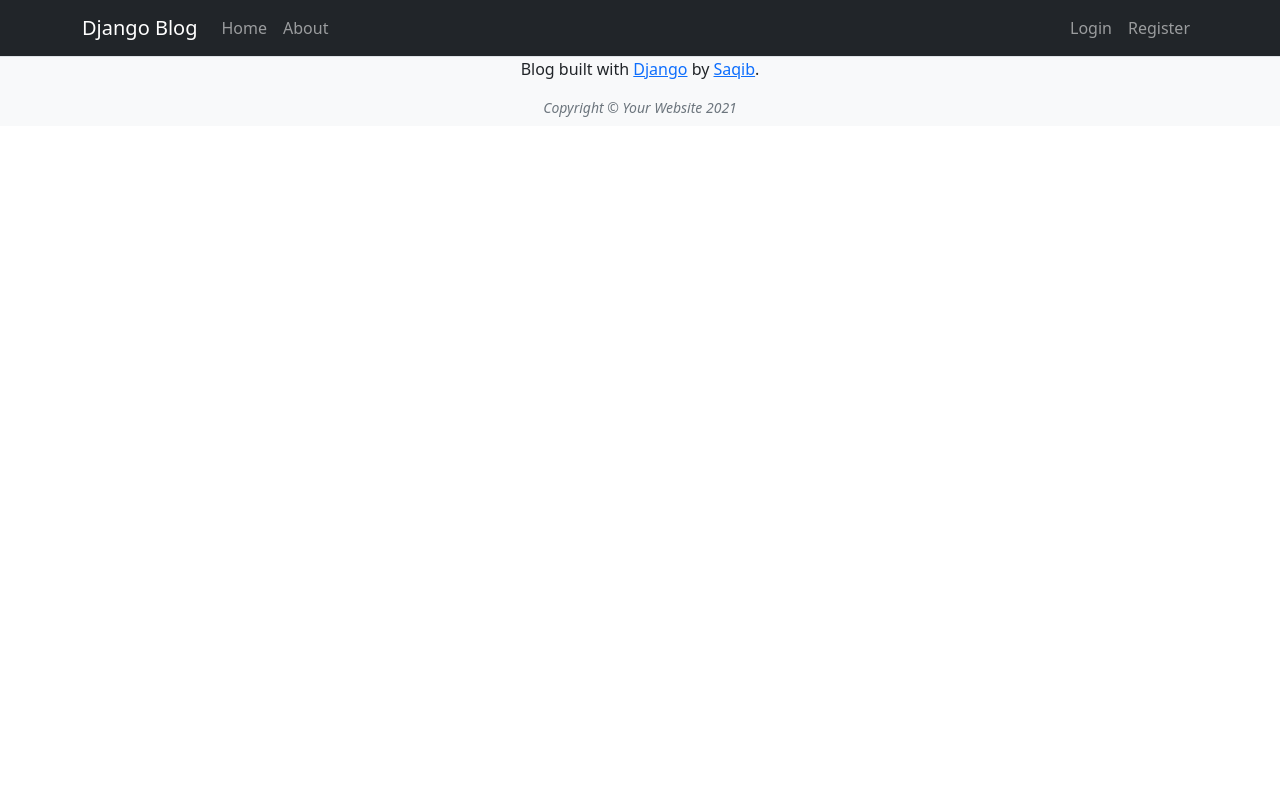
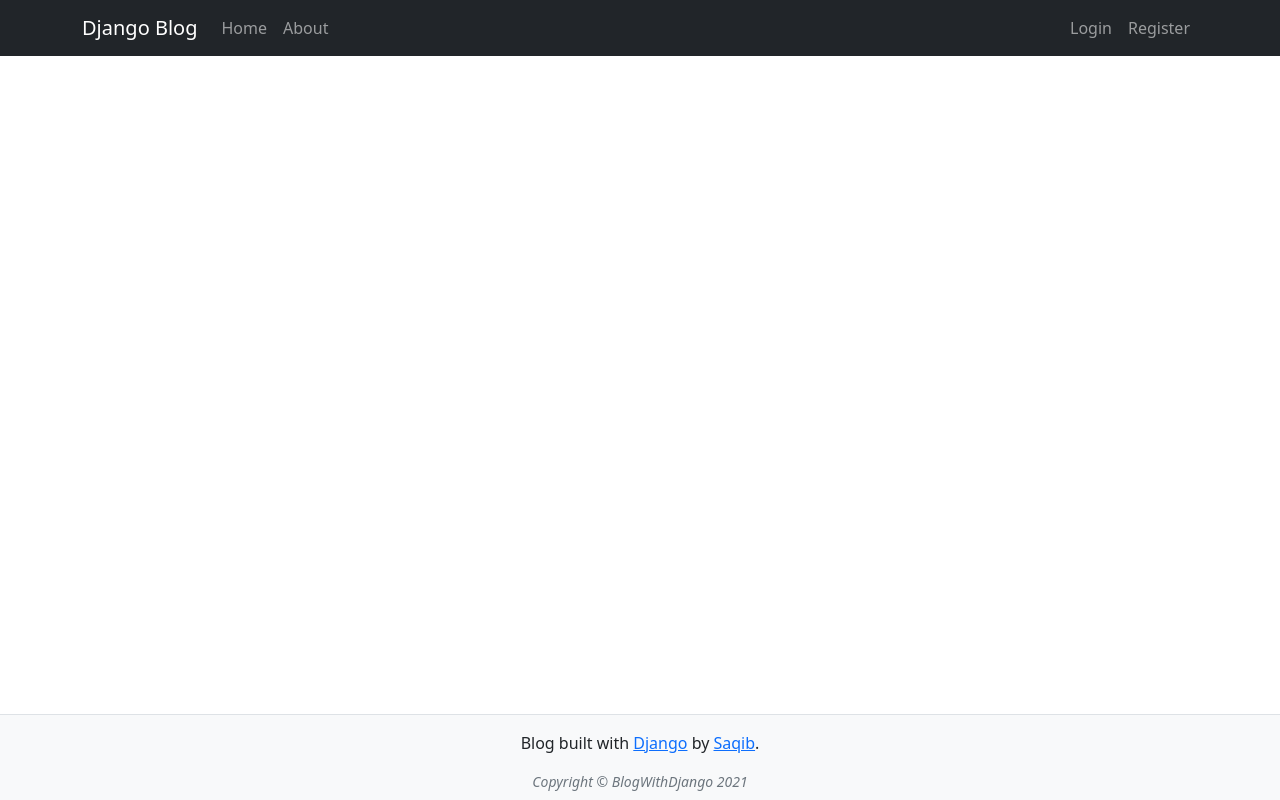
Before and after one commit to saqe/Blog-With-Django, a Django app: page / in a window 1280 px wide. Run offline with Django 3.2, Linux system fonts and the light colour scheme; data that the repository does not hold is empty; some libraries are stand-ins or nearby versions.

Commit message:
🐛 FIXED footer at botton with no content

```diff
--- a/core/templates/html/widget/footer.html
+++ b/core/templates/html/widget/footer.html
@@ -1,10 +1,10 @@
 <!-- Footer -->
-<footer class="border-top blog-footer text-center bg-light pb-2">
+<footer class="mt-auto py-3 border-top text-center bg-light pb-2">
     <div class="container px-4 px-lg-5">
         <div class="row gx-4 gx-lg-5 justify-content-center">
             <div class="col-md-10 col-lg-8 col-xl-7">
                 <p>Blog built with <a href="https://www.djangoproject.com/">Django</a> by <a href="https://github.com/saqe">Saqib</a>.</p>
-                <div class="small text-muted fst-italic">Copyright © Your Website 2021</div>
+                <div class="small text-muted fst-italic">Copyright © BlogWithDjango 2021</div>
             </div>
         </div>
     </div>
```
